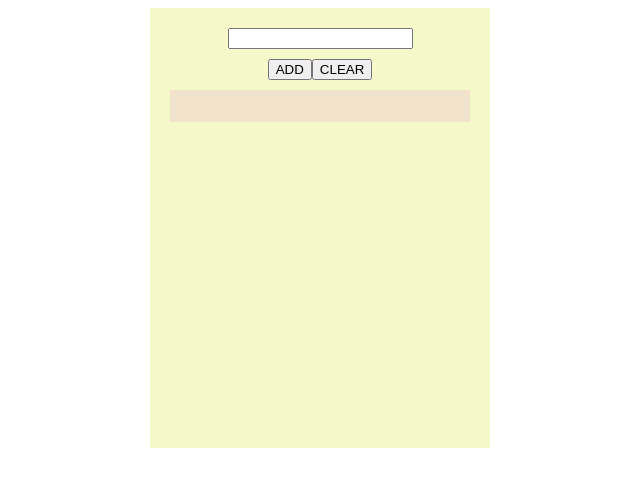
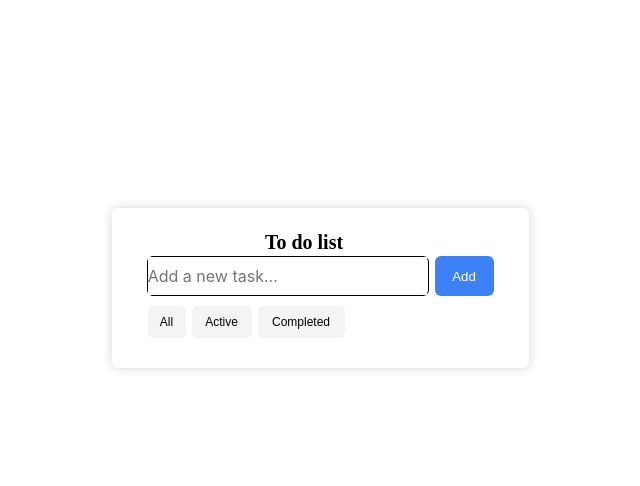
Before and after one commit to URSA0112/To-do-list, a Next.js app in the folder to-do-list/: page / in a window 1280 px wide. Shown: the top 486 px of the page, without its empty margins (320-960 px from the left). Built offline with nearby package versions, Linux system fonts and the light colour scheme.

Commit message:
divided into components

```diff
--- /dev/null
+++ b/to-do-list/src/app/components/Input/input.js
@@ -0,0 +1,16 @@
+export function Input(props) {
+  return (
+    <div className="inputsection">
+      <div className="input-container">
+        {" "}
+        <input
+          type="text"
+          value={props.inputtext}
+          onChange={props.change}
+          placeholder="Add a new task..."
+        ></input>
+      </div>
+      <button className="addbutton">Add</button>
+    </div>
+  );
+}
--- /dev/null
+++ b/to-do-list/src/app/components/List/list.js
@@ -0,0 +1,7 @@
+export function Lists(props) {
+  return (
+    <div className="lists">
+      <ul className="eachlist"></ul>
+    </div>
+  );
+}
--- /dev/null
+++ b/to-do-list/src/app/components/Tabs/tabs.js
@@ -0,0 +1,10 @@
+
+export function Tabs(){
+   return(
+   <div className="tabs-container">
+    <button className="tab-button"style={{width:"38px"}}>All</button>
+    <button className="tab-button"style={{width:"60px"}}>Active</button>
+    <button className="tab-button"style={{width:"87px"}}>Completed</button>
+   </div>
+)
+  }
--- /dev/null
+++ b/to-do-list/src/app/components/Title/title.js
@@ -0,0 +1,7 @@
+export function Title() {
+  return (
+    <>
+      <div className="title">To do list</div>
+    </>
+  );
+}
--- a/to-do-list/src/app/globals.css
+++ b/to-do-list/src/app/globals.css
@@ -1,35 +1,125 @@
+.pages {
+  margin: 0;
+
+  width: 100%;
+  height: 100vh;
+  padding-top: 200px;
+}
+
 .to-do-list-container {
-  display: flex;
-  flex-direction: column;
-  align-items: center;
-  background-color: rgba(222, 235, 81, 0.3);
-  width: 300px;
-  height: 400px;
-  justify-self: center;
+  background-color: #ffffff;
+  width: 377px;
+  margin: 0 auto;
   gap: 10px;
   padding: 20px;
+  box-shadow: 0px 0px 12px rgba(0, 0, 0, 0.16);
+  border-radius: 6px;
+}
 
+.title {
+  width: 345px;
+  height: 28px;
+  font-weight: 600;
+  font-size: 20px;
+  line-height: 28px;
+  gap: 0px;
+  opacity: 0px;
+  display: flex;
+  justify-content: center;
+  align-items: center;
+}
+.inputsection {
+  display: flex;
+  justify-content: center;
+  align-items: center;
+}
+.input-container {
+  width: 280px;
+  height: 38px;
+  border-radius: 6px;
+  border-color: #b7b7f4;
+  border: 0.2px solid;
+  display: flex;
+  justify-content: center;
+  align-items: center;
+}
+
+input {
+  font-family: Inter;
+  font-size: 16px;
+  font-weight: 400;
+  line-height: 16.94px;
+  text-align: left;
+  text-underline-position: from-font;
+  text-decoration-skip-ink: none;
+  border: none;
+  padding: 0;
+  margin: 0.2px;
+  height: 100%;
+  width: 100%;
+}
+.addbutton {
+  width: 59px;
+  height: 40px;
+  padding: 8px 16px 8px 16px;
+  margin: 0;
+  gap: 10px;
+  border-radius: 6px;
+  border: none;
+  margin-left: 6px;
+  background-color: #3c82f6;
+  color: #ffffff;
+}
+
+.tabs-container {
+  display: flex;
+  width: 345px;
+  height: 32px;
+  gap: 6px;
+  margin-top: 10px;
+  margin-bottom: 10px;
+  justify-self: center;
+}
+.tab-button {
+  border: none;
+  border-radius: 6px;
+  height: 32px;
+  font-weight: 400px;
+  font-size: 12px;
+  background-color: #f3f4f6;
+  font-weight: 400;
+  line-height: 14.52px;
+  text-align: left;
+  text-underline-position: from-font;
+  text-decoration-skip-ink: none;
+  display: flex;
+  justify-content: center;
+  align-items: center;
 }
 
 .list-container {
   width: 90%;
+  display: flex;
+  justify-content: space-between;
 }
 
+.lists {
+  background-color: rgb(12, 113, 30, 0.3);
+  display: flex;
+  flex-direction: column;
+  width: 100%;
+  height: 300px;
+}
 
-.lists {
-  background-color: rgba(235, 175, 211, 0.3);
+/* .eachlist {
+  background-color: rgba(77, 154, 255, 0.3);
   width: 100%;
   height: auto;
+  justify-self: center;
+  border: 1px, solid, black;
   display: flex;
-  justify-content: space-between;
-
-}
-
-.eachlist {
-  background-color: rgba(82, 153, 246, 0.3);
-  width: 90%;
-  height: auto;
-  justify-self: center;
+  flex-direction: column;
+  gap: 5px;
 
 
 }
@@ -37,7 +127,8 @@
 li {
   background-color: rgb(255, 186, 186);
   width: 200px;
-  height: auto;
+  height: 15px;
   display: flex;
   justify-content: space-between;
-}
+  border: 1px, solid, rgb(123, 61, 224);
+}  */
--- a/to-do-list/src/app/page.js
+++ b/to-do-list/src/app/page.js
@@ -1,44 +1,93 @@
 "use client";
 import { useState } from "react";
-import { useEffect } from "react";
+// import { Title } from "../app/components/Title/title.js";
+// import { Tabs } from "../app/components/Tabs/tabs.js";
+// import { Input } from "../app/components/Input/input.js";
+// import { Lists } from "../app/components/List/list.js";
 
-export default function Home() {
+function Tabs() {
+  return (
+    <div className="tabs-container">
+      <button className="tab-button" style={{ width: "38px" }}>
+        All
+      </button>
+      <button className="tab-button" style={{ width: "60px" }}>
+        Active
+      </button>
+      <button className="tab-button" style={{ width: "87px" }}>
+        Completed
+      </button>
+    </div>
+  );
+}
 
+function Lists() {
+  const list = saveinputvalue.map(
+    (each,index ) => (
+      <li key={index}>
+        {each}
+        <button onClick></button>
+      </li>
+    )
+  );
+
+  return (
+    <div className="lists">
+      <ul className="eachlist">{list}</ul>
+    </div>
+  );
+}
+
+function Input() {
   const [inputtext, setInputtext] = useState("");
   const change = (event) => setInputtext(event.target.value);
-  const [saveinputvalue, setSaveinputvalue] = useState([])
+  const [saveinputvalue, setSaveinputvalue] = useState([]);
 
-
-
+  //ADD function
   function add() {
-    if (saveinputvalue !== "")
-      setSaveinputvalue((saveinputvalue) => [...saveinputvalue, inputtext])
-    setInputtext("")
-    return console.log(saveinputvalue)
-  }
-  const list = saveinputvalue.map((each, index) => <li key={index}>{each}<button className="">X</button></li>)
-
-
-
-  function clearText() {
+    if (saveinputvalue !== "" && inputtext !== "") {
+      setSaveinputvalue((saveinputvalue) => [...saveinputvalue, inputtext]); //saveinputvalue = array
+    }
     setInputtext("");
+Lists()
   }
 
   return (
+    <div className="inputsection">
+      <div className="input-container">
+        {" "}
+        <input
+          type="text"
+          value={inputtext}
+          onChange={change}
+          placeholder="Add a new task..."
+        ></input>
+      </div>
+      <button className="addbutton" onClick={add}>
+        Add
+      </button>
+    </div>
+  );
+}
+
+function Title() {
+  return (
     <>
-      <div className="to-do-list-container">
-        <input type="text" value={inputtext} onChange={change}></input>
-        <div>
-          <button onClick={add}>ADD</button>
-          <button onClick={clearText}>CLEAR</button>
-        </div>
-        <div className="lists" style={{ display: "flex", width: "100%", gap: "20px" }}>
-          <ul className="eachlist">
-            {list}
-          </ul>
-
-        </div>
-      </div>
+      <div className="title">To do list</div>
     </>
   );
 }
+
+export default function Home(props) {
+  return (
+    <div className="pages">
+      <div className="to-do-list-container">
+        <Title></Title>
+        <Input></Input>
+        <Tabs>
+          <Lists></Lists>
+        </Tabs>
+      </div>
+    </div>
+  );
+}
--- a/to-do-list/src/app/page.module.css
+++ b/to-do-list/src/app/page.module.css
@@ -0,0 +1,5 @@
+.page{
+    background-color: black;
+    width: 100%;
+    position: relative;
+    }
```
Also changed, not shown: to-do-list/src/app/copy.js (+39 -81 lines).
